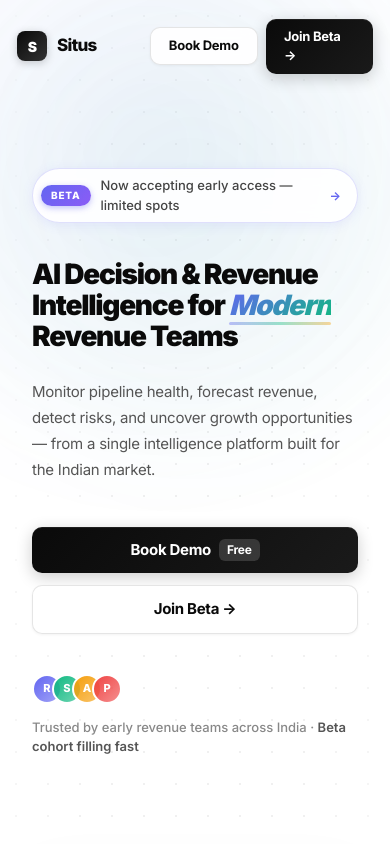
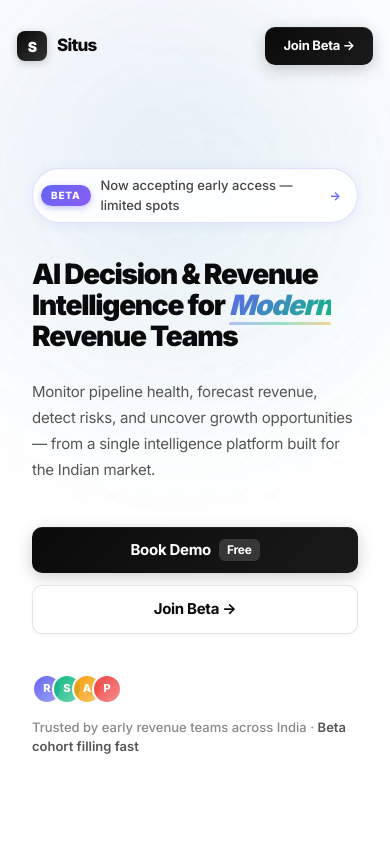
Before and after one commit to durveshparadkar/situs-dashboard, a Next.js app in the folder web/: page / in a window 390 px wide. Shown: the top 844 px of the page. Built offline with nearby package versions, Linux system fonts and the light colour scheme.

Commit message:
fix mobile nav: hide secondary CTA on small screens

```diff
--- a/web/app/components/Nav.tsx
+++ b/web/app/components/Nav.tsx
@@ -158,7 +158,7 @@ export default function Nav() {
 
           {/* CTAs — exactly two (Hick's Law) */}
           <div style={{ display: "flex", alignItems: "center", gap: 8 }}>
-            <a href={DEMO_URL} className="btn btn--secondary btn--sm">
+  <a href={DEMO_URL} className="btn btn--secondary btn--sm hide-mobile">
     Book Demo
   </a>
   <a href={DEMO_URL} className="btn btn--primary btn--sm">
```
Lines whose indentation alone changed are shown as unchanged.
